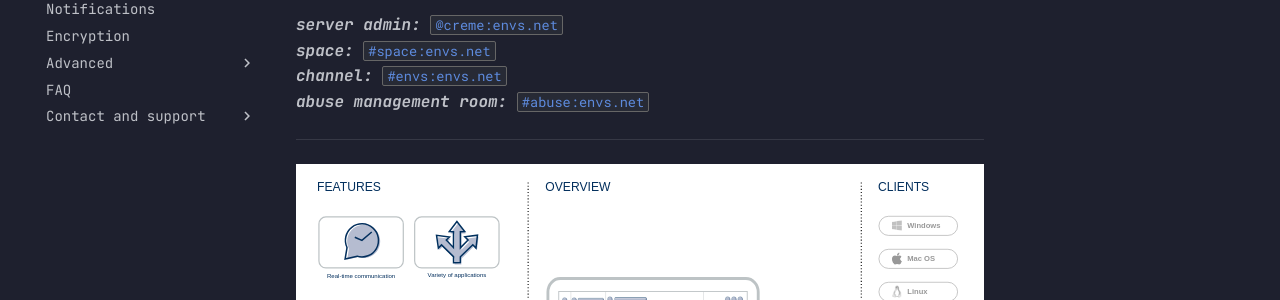
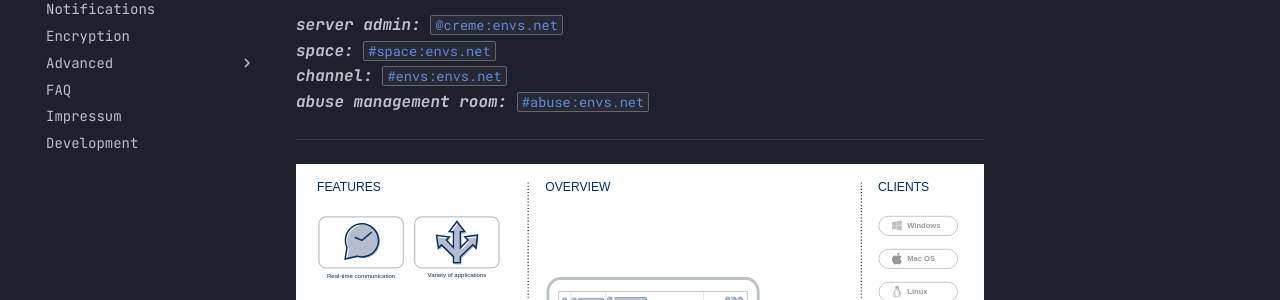
Before and after one commit to envs-net/matrix-doc, an MkDocs documentation site: the page built from docs/index.md, in a window 1280 px wide. Shown: the part 336-636 px from the top of the page. Built offline with MkDocs 1.6.1 and Material for MkDocs 9.7.7, drawn with Linux system fonts in a browser that asks for light colours.

Commit message:
update nav

```diff
--- a/mkdocs.yml
+++ b/mkdocs.yml
@@ -55,6 +55,5 @@ nav:
         - Spaces: spaces.md
         - Integrations: integrations.md
     - FAQ: faq.md
-    - Contact and support:
-        - Impressum: impressum.md
-        - Development: development.md
+    - Impressum: impressum.md
+    - Development: development.md
```
